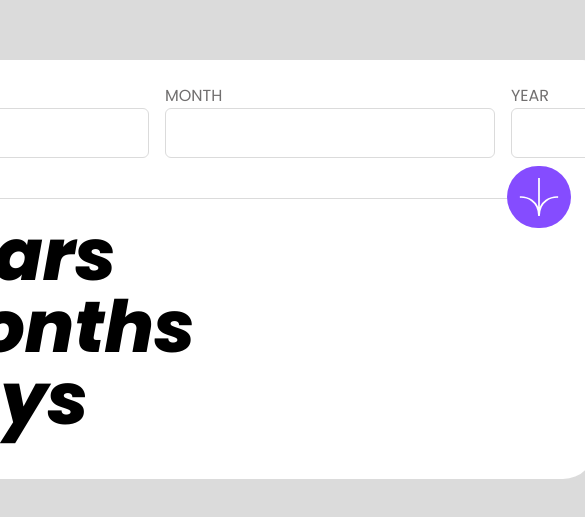
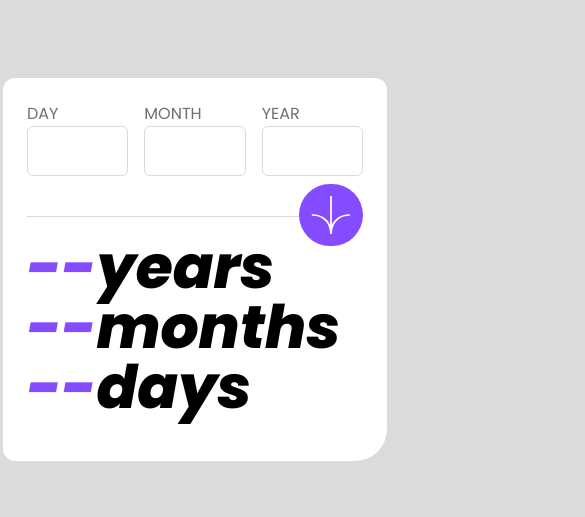
Before and after one commit to Rowada/FRM_react, a React (Vite) app in the folder age-calculator/: page / in a window 390 px wide. Shown: the part 153-670 px from the top of the page, 585 px wide, since content can reach past the window. Built offline with nearby package versions, Linux system fonts and the light colour scheme.

Commit message:
style: update mobile version

```diff
--- a/age-calculator/src/components/age/Age.jsx
+++ b/age-calculator/src/components/age/Age.jsx
@@ -2,16 +2,16 @@ import React from "react";
 
 export const Age = () => {
   return (
-    <div className="py-5">
-      <h2 className="text-7xl font-extrabolditalic italic">
+    <div className="py-5 ">
+      <h2 className="text-6xl md:text-7xl font-extrabolditalic italic ">
         <span className="text-primary">--</span>
         years
       </h2>
-      <h2 className="text-7xl font-extrabolditalic">
+      <h2 className="text-6xl md:text-7xl font-extrabolditalic">
         <span className="text-primary">--</span>
         months
       </h2>
-      <h2 className="text-7xl font-extrabolditalic">
+      <h2 className="text-6xl md:text-7xl font-extrabolditalic">
         <span className="text-primary">--</span>
         days
       </h2>
--- a/age-calculator/src/components/form/Form.jsx
+++ b/age-calculator/src/components/form/Form.jsx
@@ -6,32 +6,32 @@ export const Form = () => {
     <div>
       <form>
         <div className="flex items-center justify-start gap-4">
-          <div className="flex flex-col">
+          <div className="flex flex-col flex-grow">
             <label className="text-accent uppercase" htmlFor="day">
               day
             </label>
             <input
-              className="border block border-background rounded-md py-3 pl-3"
+              className="border border-background rounded-md py-3 pl-3 w-full"
               type="text"
               id="day"
             />
           </div>
-          <div className="flex flex-col">
+          <div className="flex flex-col flex-grow">
             <label className="text-accent uppercase" htmlFor="month">
               month
             </label>
             <input
-              className="border border-background rounded-md py-3 pl-3"
+              className="border border-background rounded-md py-3 pl-3 w-full"
               type="text"
               id="month"
             />
           </div>
-          <div className="flex flex-col">
+          <div className="flex flex-col flex-grow">
             <label className="text-accent uppercase" htmlFor="year">
               year
             </label>
             <input
-              className="border border-background rounded-md py-3 pl-3"
+              className="border border-background rounded-md py-3 pl-3 w-full"
               type="text"
               id="year"
             />
--- a/age-calculator/src/components/main/Main.jsx
+++ b/age-calculator/src/components/main/Main.jsx
@@ -5,7 +5,7 @@ import { Form } from "../form/Form";
 
 export const Main = () => {
   return (
-    <div className="bg-white rounded-xl rounded-br-4xl p-6 w-[800px]">
+    <div className="bg-white rounded-xl rounded-br-4xl p-6 w-96 md:p-10 md:w-[800px]">
       <Form />
 
       <Age />
```
